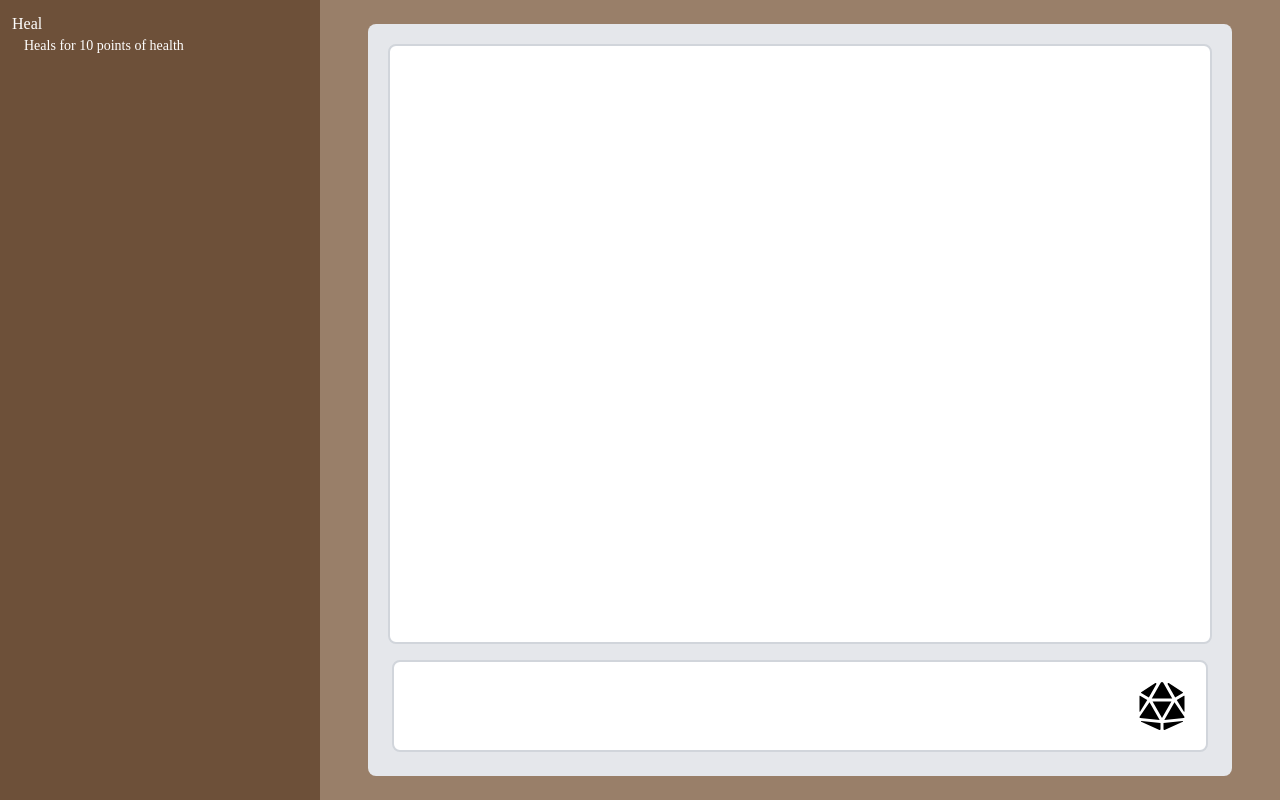
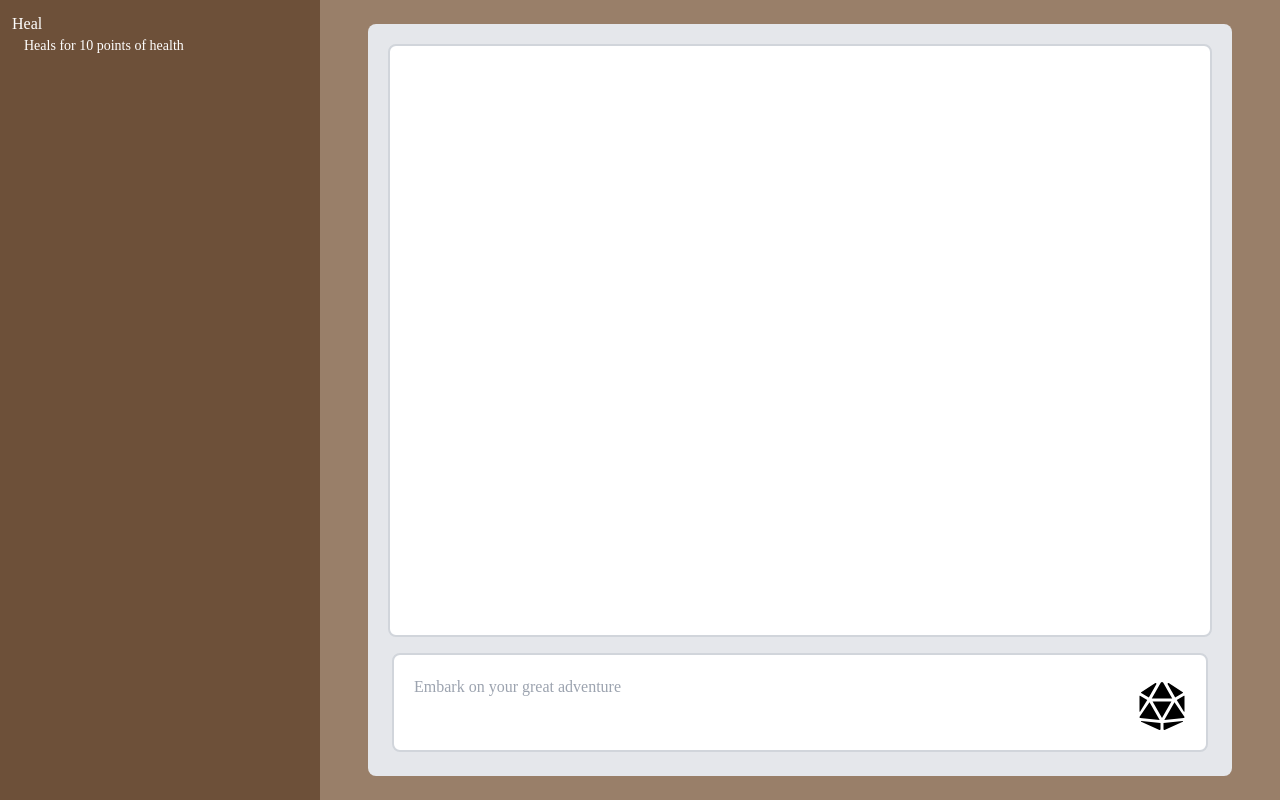
Before and after one commit to Ben-Santana/AI-Dungeon-Master, a Next.js app: page / in a window 1280 px wide. Built offline with nearby package versions, Linux system fonts and the light colour scheme; what gpt3-tokenizer would draw is missing.

Commit message:
Reworked chat back to textarea

```diff
--- a/app/components/gpt/chat.tsx
+++ b/app/components/chat/chat.tsx
@@ -1,8 +1,8 @@
 'use client';
 import { Adventurer } from "../../../types/adventurer";
-import { useState } from "react";
+import { useRef, useState } from "react";
 import { callGptApi } from "../../functions/apiCallHandler";
-import d20 from '../../../public/images/d20-dice.png'
+import useAutosizeTextArea from "./useAutosizeTextArea";
 
 interface Message {
   role: "user" | "system" | "assistant";
@@ -80,15 +80,19 @@ export default function GameChat({ adventurers, setPlayers }: { adventurers: Adv
     callGptApi(input, setLoading, setErrorMsg, adventurers, setPlayers, messages, setMessages);
   }
 
-  const handleInputChange = (e: React.FormEvent<HTMLTextAreaElement>) => {
-    setInputText(e.currentTarget.value);
+  const textAreaRef = useRef<HTMLTextAreaElement>(null);
+  useAutosizeTextArea(textAreaRef.current, input);
+
+  const handleInputChange = (e: React.ChangeEvent<HTMLTextAreaElement>) => {
+    const val = e.target?.value;
+    setInputText(val);
   }
 
   return (
     <div className="h-full w-full p-5 relative bg-gray-200 rounded-lg">
       <div className="h-full flex flex-col flex-col-reverse gap-3">
         <div className="flex-auto p-1 rounded-lg">
-          <div className="w-full flex flex-row flex-row-reverse bg-white border-gray-300 border-2 rounded-lg gap-3 p-5 items-end">
+          <div className="w-full h-max-12 flex flex-row flex-row-reverse bg-white border-gray-300 border-2 rounded-lg gap-3 p-5 items-end">
           <div className="flex-none h-12">
               <button className="h-12 w-auto hover:cursor-pointer" type="submit" onClick={submitText}>
                 <svg className="h-12 w-auto" viewBox="-16 0 512 512" xmlns="http://www.w3.org/2000/svg">
@@ -97,7 +101,14 @@ export default function GameChat({ adventurers, setPlayers }: { adventurers: Adv
               </button>
             </div>
           <div className="self-center w-full h-full">
-            <div contentEditable className="w-full text-gray-900 text-balance focus:outline-none"/>
+            <textarea
+              className="w-full text-gray-900 text-balance focus:outline-none"
+              rows={2}
+              ref={textAreaRef}
+              onChange={handleInputChange}
+              placeholder={"Embark on your great adventure"}
+              value={input}
+            />
           </div>
             </div>
           </div>
--- /dev/null
+++ b/app/components/chat/useAutosizeTextArea.ts
@@ -0,0 +1,21 @@
+import { useEffect } from "react";
+
+// Updates the height of a <textarea> when the value changes.
+const useAutosizeTextArea = (
+  textAreaRef: HTMLTextAreaElement | null,
+  value: string
+) => {
+  useEffect(() => {
+    console.log(textAreaRef?.scrollHeight);
+    if (textAreaRef && textAreaRef.scrollHeight < 250) {
+      // Resets the height momentarily to get the correct scrollHeight for the textarea
+      textAreaRef.style.height = "0px";
+
+      // Set the height directly, outside of the render loop
+      // Trying to set this with state or a ref will produce an incorrect value.
+        textAreaRef.style.height = textAreaRef.scrollHeight + "px";
+    }
+  }, [textAreaRef, value]);
+};
+
+export default useAutosizeTextArea;
--- a/app/components/home.tsx
+++ b/app/components/home.tsx
@@ -1,6 +1,6 @@
 'use client';
 import { Adventurer, Spell } from "@/types/adventurer";
-import GameChat from "./gpt/chat";
+import GameChat from "./chat/chat";
 import { memo, useState } from "react";
 import SideBar from "./stats/sidebar";
 
--- a/app/functions/apiCallHandler.tsx
+++ b/app/functions/apiCallHandler.tsx
@@ -1,9 +1,8 @@
 import { addToGptMemory, gptMessageMemories } from "./gptMemoryHandler";
-import { useState } from "react";
 import { updatePlayerStats } from "./playerStatsHandler";
 import { Adventurer } from "@/types/adventurer";
 import { updateTokenCount } from "./tokenCountHandler";
-import { FormattedInput } from "../components/gpt/chat";
+import { FormattedInput } from "../components/chat/chat";
 
 interface Message {
     role: "user" | "system" | "assistant";
--- a/app/globals.css
+++ b/app/globals.css
@@ -23,8 +23,6 @@ body {
     background-color: rgb(109, 80, 57);
 }
 
-div[contenteditable]{
-    max-height: 200px;
-    word-wrap: break-word;
-    overflow: auto;
+textarea {
+    resize: none;
 }
```
